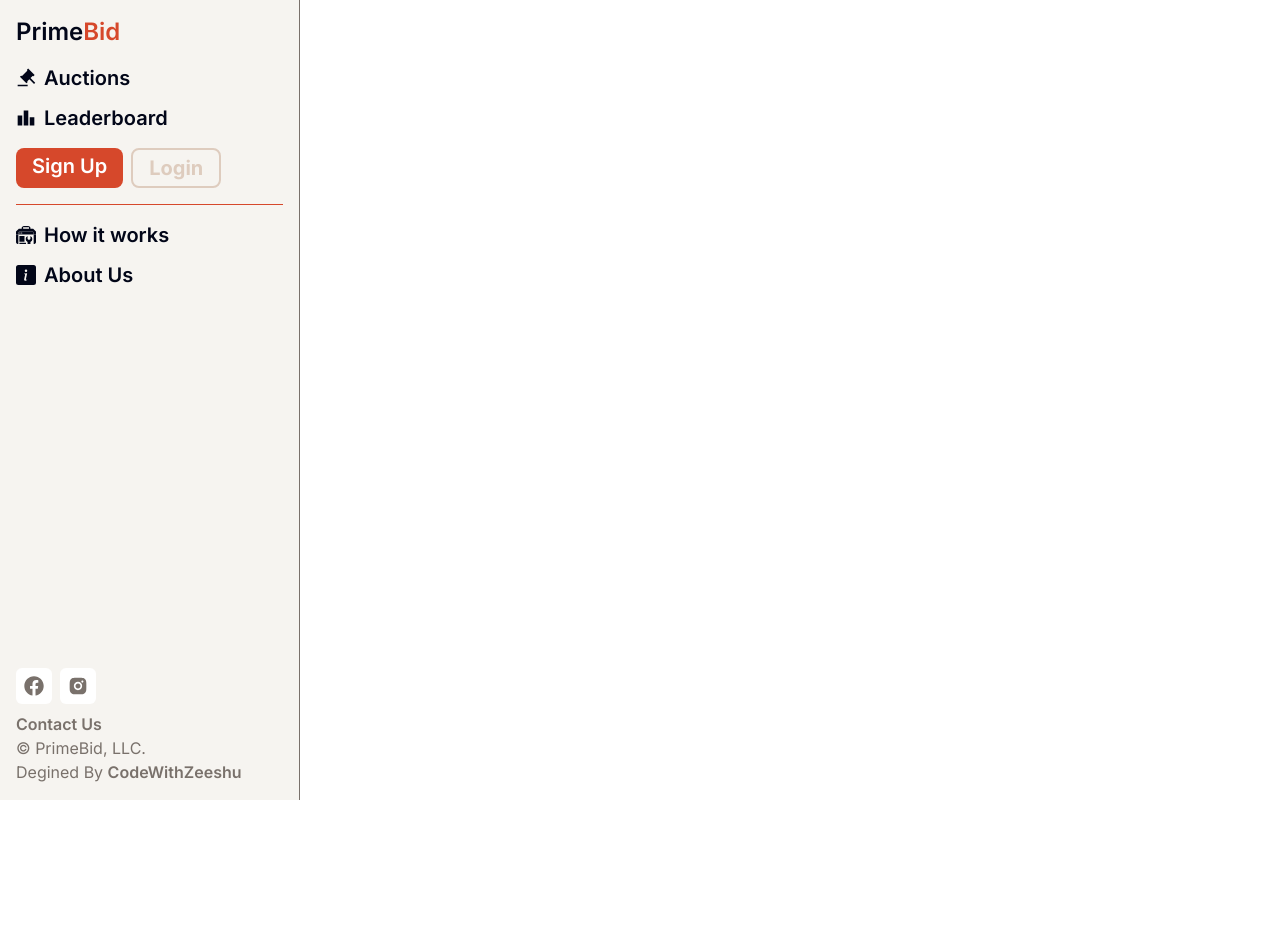
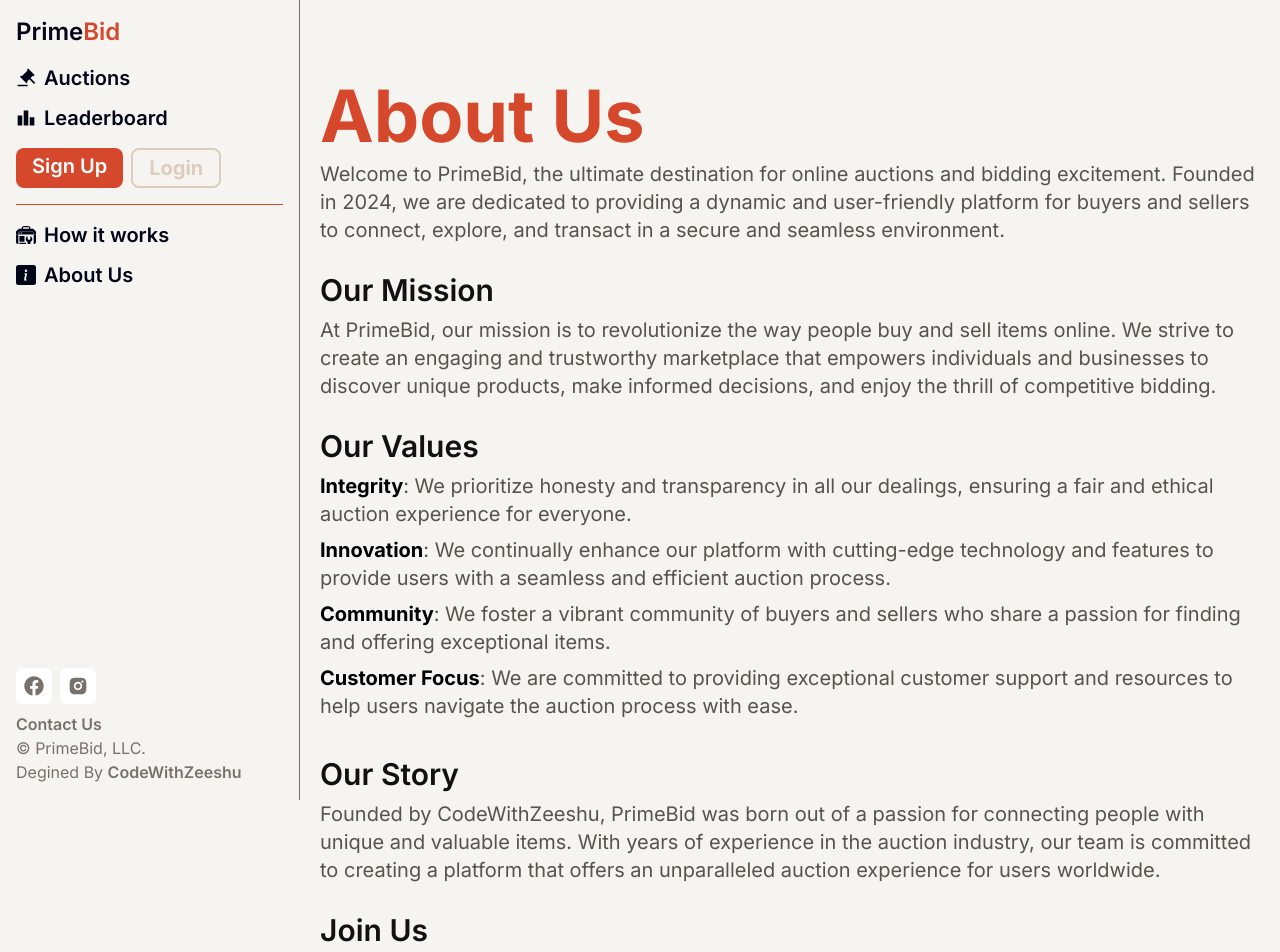
Before and after one commit to priyanshuranjan2024/auctionWebApplication, a React (Vite) app in the folder frontend/: page /about in a window 1280 px wide. Shown: the top 952 px of the page. Before the commit the page ends 800 px from the top, so only its background shows below. Built offline with nearby package versions, Linux system fonts and the light colour scheme; no server answers.

Commit message:
completed about.jsx all good till now
Co-authored-by: kkarthik7 <kkarthik7@users.noreply.github.com>

```diff
--- a/frontend/src/App.jsx
+++ b/frontend/src/App.jsx
@@ -10,7 +10,7 @@
 import { useDispatch } from "react-redux";
 import { fetchLeaderboard, fetchUser } from "./store/slices/userSlice";
 import HowItWorks from "./pages/HowItWorks";
-// import About from "./pages/About";
+import About from "./pages/About";
 // import { getAllAuctionItems } from "./store/slices/auctionSlice";
 // import Leaderboard from "./pages/Leaderboard";
 // import Auctions from "./pages/Auctions";
@@ -38,8 +38,8 @@
         <Route path="/login" element={<Login />} />
         <Route path="/submit-commission" element={<SubmitCommission />} />
         <Route path="/how-it-works-info" element={<HowItWorks />} />
-        {/* <Route path="/about" element={<About />} />
-        <Route path="/leaderboard" element={<Leaderboard />} />
+        <Route path="/about" element={<About />} />
+        {/* <Route path="/leaderboard" element={<Leaderboard />} />
         <Route path="/auctions" element={<Auctions />} />
         <Route path="/auction/item/:id" element={<AuctionItem />} />
         <Route path="/create-auction" element={<CreateAuction />} />
--- /dev/null
+++ b/frontend/src/pages/About.jsx
@@ -0,0 +1,117 @@
+import React from "react";
+
+const About = () => {
+  const values = [
+    {
+      id: 1,
+      title: "Integrity",
+      description:
+        "We prioritize honesty and transparency in all our dealings, ensuring a fair and ethical auction experience for everyone.",
+    },
+    {
+      id: 2,
+      title: "Innovation",
+      description:
+        "We continually enhance our platform with cutting-edge technology and features to provide users with a seamless and efficient auction process.",
+    },
+    {
+      id: 3,
+      title: "Community",
+      description:
+        "We foster a vibrant community of buyers and sellers who share a passion for finding and offering exceptional items.",
+    },
+    {
+      id: 4,
+      title: "Customer Focus",
+      description:
+        "We are committed to providing exceptional customer support and resources to help users navigate the auction process with ease.",
+    },
+  ];
+
+  return (
+    <>
+      <section className="w-full ml-0 m-0 h-fit px-5 pt-20 lg:pl-[320px] gap-7 flex flex-col min-h-screen py-4 justify-center">
+        <div>
+          <h1
+            className={`text-[#d6482b] text-2xl font-bold mb-2 min-[480px]:text-4xl md:text-6xl xl:text-7xl 2xl:text-8xl`}
+          >
+            About Us
+          </h1>
+          <p className="text-xl text-stone-600">
+            Welcome to PrimeBid, the ultimate destination for online auctions
+            and bidding excitement. Founded in 2024, we are dedicated to
+            providing a dynamic and user-friendly platform for buyers and
+            sellers to connect, explore, and transact in a secure and seamless
+            environment.
+          </p>
+        </div>
+        <div>
+          <h3
+            className={`text-[#111] text-xl font-semibold mb-2 min-[480px]:text-xl md:text-2xl lg:text-3xl`}
+          >
+            Our Mission
+          </h3>
+          <p className="text-xl text-stone-600">
+            At PrimeBid, our mission is to revolutionize the way people buy and
+            sell items online. We strive to create an engaging and trustworthy
+            marketplace that empowers individuals and businesses to discover
+            unique products, make informed decisions, and enjoy the thrill of
+            competitive bidding.
+          </p>
+        </div>
+        <div>
+          <h3
+            className={`text-[#111] text-xl font-semibold mb-2 min-[480px]:text-xl md:text-2xl lg:text-3xl`}
+          >
+            Our Values
+          </h3>
+          <ul className="list-inside">
+            {values.map((element) => {
+              return (
+                <li className="text-xl text-stone-600 mb-2" key={element.id}>
+                  <span className="text-black font-bold">{element.title}</span>:{" "}
+                  {element.description}
+                </li>
+              );
+            })}
+          </ul>
+        </div>
+        <div>
+          <h3
+            className={`text-[#111] text-xl font-semibold mb-2 min-[480px]:text-xl md:text-2xl lg:text-3xl`}
+          >
+            Our Story
+          </h3>
+          <p className="text-xl text-stone-600">
+            Founded by CodeWithZeeshu, PrimeBid was born out of a passion for
+            connecting people with unique and valuable items. With years of
+            experience in the auction industry, our team is committed to
+            creating a platform that offers an unparalleled auction experience
+            for users worldwide.
+          </p>
+        </div>
+        <div>
+          <h3
+            className={`text-[#111] text-xl font-semibold mb-2 min-[480px]:text-xl md:text-2xl lg:text-3xl`}
+          >
+            Join Us
+          </h3>
+          <p className="text-xl text-stone-600">
+            Whether you're looking to buy, sell, or simply explore, PrimeBid
+            invites you to join our growing community of auction enthusiasts.
+            Discover new opportunities, uncover hidden gems, and experience the
+            thrill of winning your next great find.
+          </p>
+        </div>
+        <div>
+          <p className="text-[#d6482b] text-xl font-bold mb-3">
+            Thank you for choosing PrimeBid. We look forward to being a part of
+            your auction journey!
+          </p>
+        </div>
+      </section>
+    </>
+  );
+};
+
+export default About;
```
